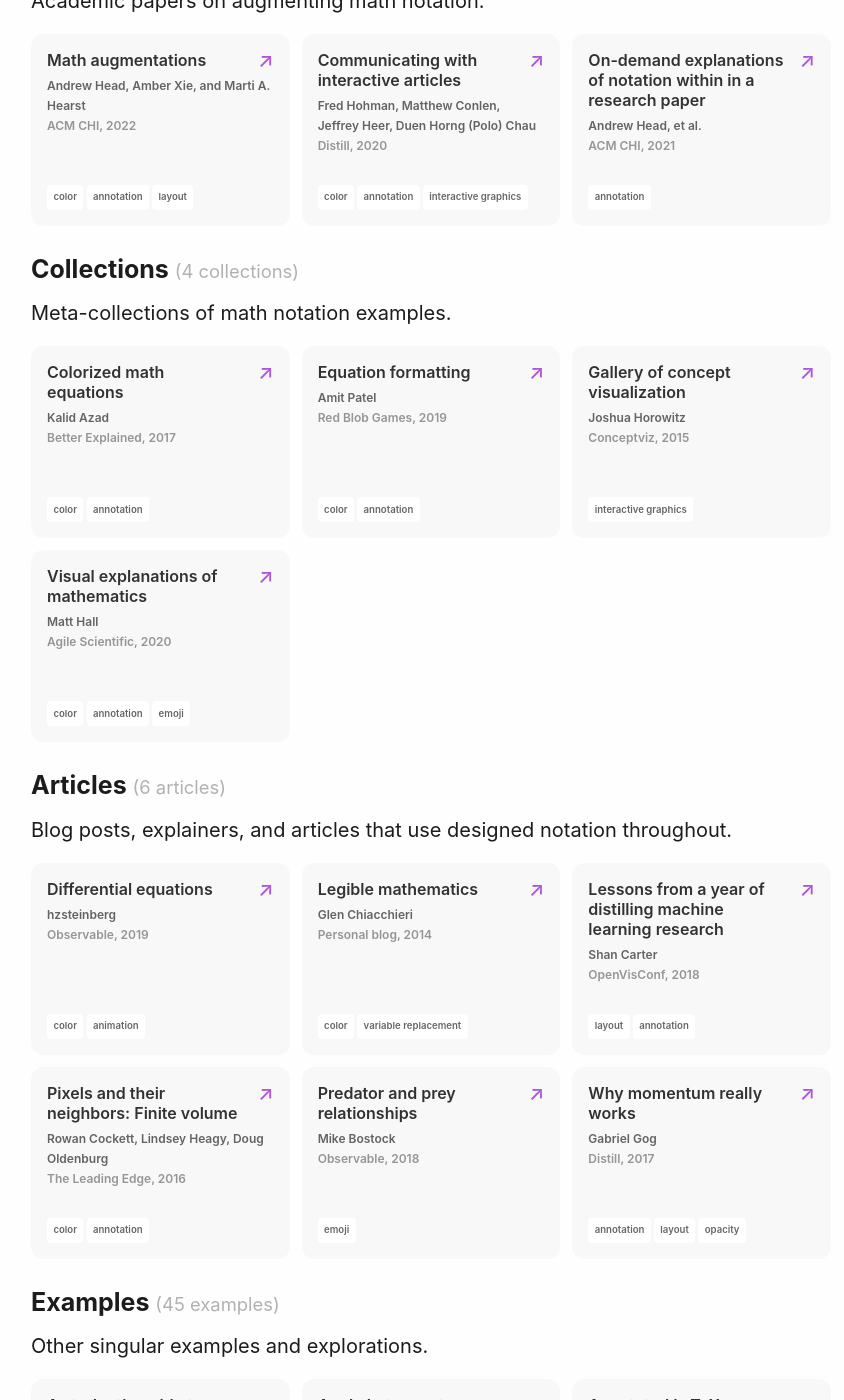
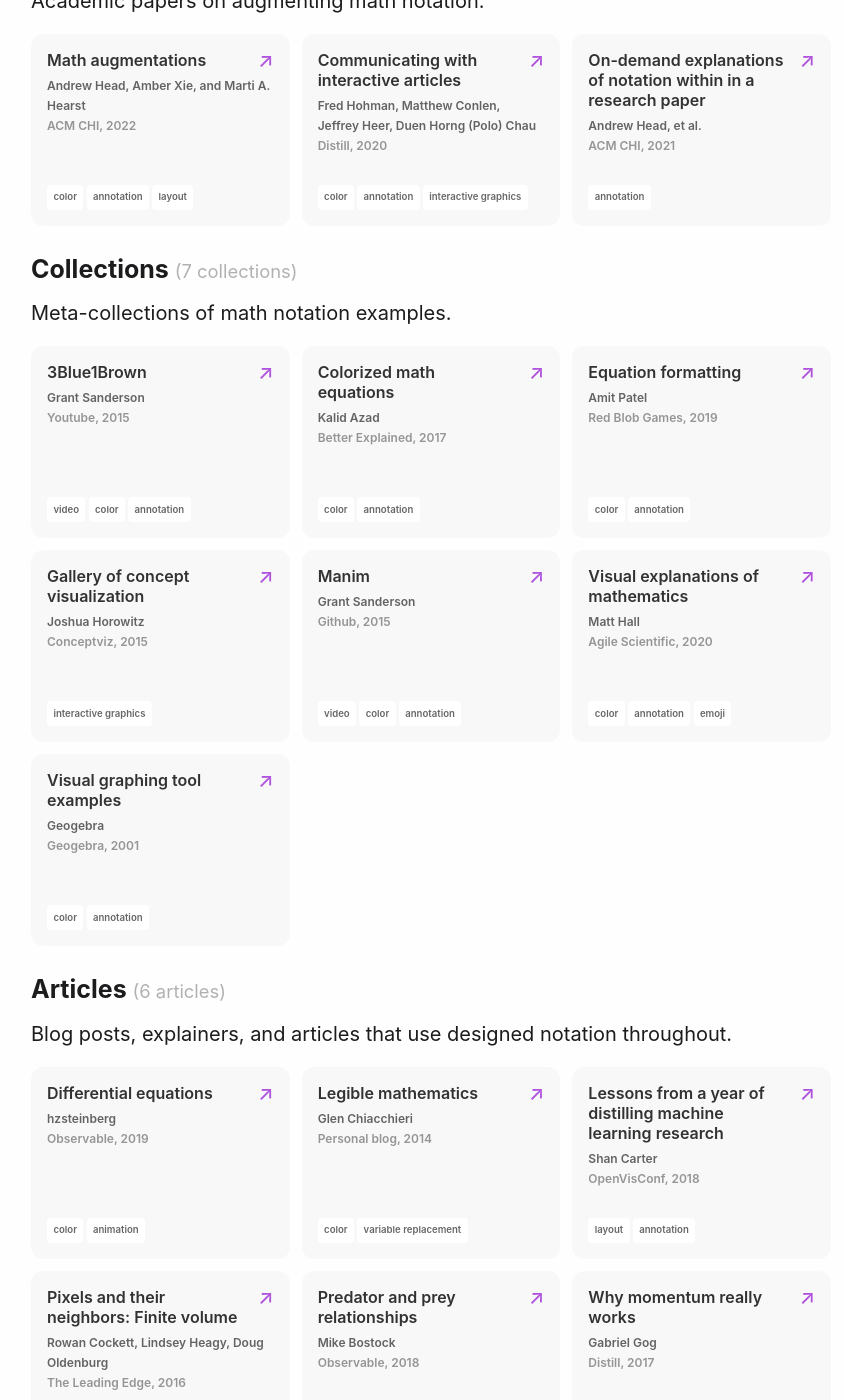
Before and after one commit to fredhohman/awesome-mathematical-notation-design, a Jekyll site: the page built from index.md, in a window 1280 px wide and 1400 px high, scrolled down 723 px. Shown: the whole window, without its empty margins (209-1053 px from the left). Built offline with Jekyll 4.4.1, drawn with Linux system fonts in a browser that asks for light colours; some of the changed text lies outside the part shown.

Commit message:
feat: add examples from #27

```diff
--- a/_data/examples.yaml
+++ b/_data/examples.yaml
@@ -82,7 +82,7 @@
     - emoji
 
 - title: Predator and prey differential equation
-  author: 3blue1brown
+  author: 3Blue1Brown
   publication: Twitter
   year: 2019
   link: https://twitter.com/mbostock/status/1112460718723362816
@@ -573,3 +573,46 @@
   tags:
     - color
     - annotation
+
+- title: 3Blue1Brown
+  author: Grant Sanderson
+  publication: Youtube
+  year: 2015
+  link: https://www.youtube.com/c/3blue1brown
+  type: collection
+  tags:
+    - video
+    - color
+    - annotation
+
+- title: Manim
+  author: Grant Sanderson
+  publication: Github
+  year: 2015
+  link: https://github.com/3b1b/manim
+  type: collection
+  tags:
+    - video
+    - color
+    - annotation
+
+- title: Visual graphing tool examples
+  author: Geogebra
+  publication: Geogebra
+  year: 2001
+  link: https://www.geogebra.org/m/Jz9AP6m8
+  type: collection
+  tags:
+    - color
+    - annotation
+
+- title: "Visualizing quaternions: An explorable video series"
+  author: Grant Sanderson, Ben Eater
+  publication: Personal blog
+  year: 2018
+  link: https://eater.net/quaternions
+  type: example
+  tags:
+    - color
+    - video
+    - interactive graphics
```
